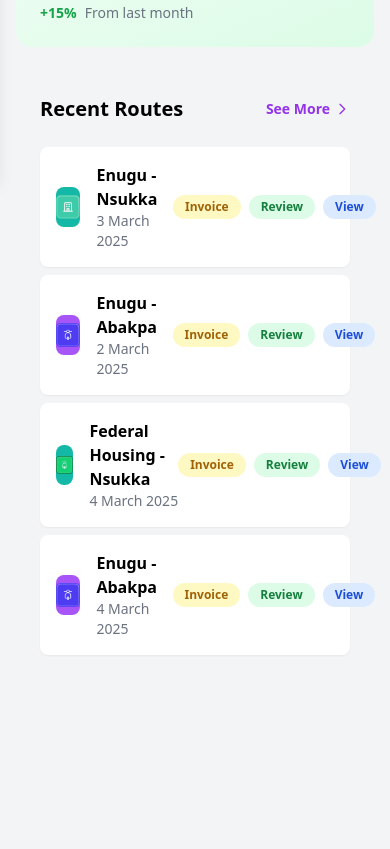
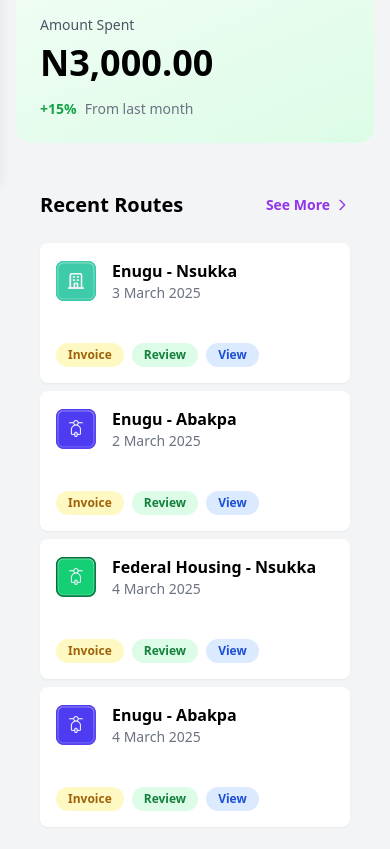
Before and after one commit to okoisorjr/CIE_Smart_Dashboard, a plain HTML site: page user.html in a window 390 px wide. Shown: the part 665-1514 px from the top of the page. Before the commit the page ends 1360 px from the top, so only its background shows below. Drawn offline with nearby package versions, Linux system fonts and the light colour scheme.

Commit message:
Update user.html

```diff
--- a/user.html
+++ b/user.html
@@ -16,10 +16,10 @@
 </head>
 <body class="bg-gray-100">
     <!-- Mobile Overlay -->
-    <div id="overlay" class="hidden fixed inset-0 bg-black bg-opacity-50 z-40 lg:hidden" onclick="toggleSidebar()"></div>
+    <div id="overlay" class="fixed inset-0 bg-black bg-opacity-50 z-40 lg:hidden hidden" onclick="toggleSidebar()"></div>
 
     <!-- Sidebar -->
-    <aside id="sidebar" class="fixed left-0 top-0 h-full w-64 bg-white shadow-lg transform -translate-x-full lg:translate-x-0 transition-transform duration-300 z-50">
+    <aside id="sidebar" class="fixed left-0 top-0 h-full w-64 bg-white shadow-lg transform -translate-x-full lg:translate-x-0 transition-transform duration-300 z-50 lg:z-auto">
         <div class="p-6">
             <div class="flex items-center justify-center w-16 h-16 mx-auto rounded-full">
                 <img src="assets/top-bar-logo.png" alt="User Avatar" class="w-full rounded-full">
@@ -100,7 +100,7 @@
                     </div>
 
                     <!-- Mobile Menu Button -->
-                    <button onclick="toggleSidebar()" class="lg:hidden p-2 rounded-md bg-white/20 backdrop-blur-sm">
+                    <button id="menuButton" class="lg:hidden p-2 rounded-md bg-white/20 backdrop-blur-sm">
                         <svg class="w-6 h-6 text-white" fill="none" stroke="currentColor" viewBox="0 0 24 24">
                             <path stroke-linecap="round" stroke-linejoin="round" stroke-width="2" d="M4 6h16M4 12h16M4 18h16"></path>
                         </svg>
@@ -125,7 +125,7 @@
             <div class="flex flex-col lg:flex-row gap-4 mb-6">
                 <div class="flex flex-col items-center ">
                     <div class="relative">
-                        <img src="assets/person.png" alt="David Ifeanyi" class="w-24 h-24 rounded-full lg:w-40 lg:h-40">
+                        <img src="assets/person.png" alt="David Ifeanyi" class="w-48 h-48 rounded-full">
                         <button class="absolute bottom-0 right-0 bg-white rounded-full p-1.5 shadow-lg">
                             <svg class="w-4 h-4 text-gray-600" fill="none" stroke="currentColor" viewBox="0 0 24 24">
                                 <path stroke-linecap="round" stroke-linejoin="round" stroke-width="2" d="M15.232 5.232l3.536 3.536m-2.036-5.036a2.5 2.5 0 113.536 3.536L6.5 21.036H3v-3.572L16.732 3.732z"></path>
@@ -170,9 +170,9 @@
                 <!-- Routes List -->
                 <div class="space-y-2">
                     <!-- Route 1 -->
-                    <div class="bg-white shadow-sm cursor-pointer flex items-center justify-between p-4 pointer rounded-lg transition">
-                        <div class="flex items-center gap-4">
-                            <div class="w-10 h-10 bg-teal-500 rounded-lg flex items-center justify-center">
+                    <div class="bg-white shadow-sm flex flex-col sm:flex-row items-start sm:items-center justify-between p-4 rounded-lg transition gap-10 lg:gap-3">
+                        <div class="flex items-center gap-4 w-full sm:w-auto">
+                            <div class="w-10 h-10 bg-teal-500 rounded-lg flex items-center justify-center flex-shrink-0">
                                 <img src="assets/route-1.png" alt="User Avatar" class="w-full">
                             </div>
                             <div>
@@ -180,7 +180,7 @@
                                 <p class="text-sm text-gray-500">3 March 2025</p>
                             </div>
                         </div>
-                        <div class="flex gap-2">
+                        <div class="flex gap-2 flex-wrap w-full sm:w-auto">
                             <span class="px-3 py-1 bg-yellow-100 text-yellow-700 rounded-full text-xs font-semibold">Invoice</span>
                             <span class="px-3 py-1 bg-green-100 text-green-700 rounded-full text-xs font-semibold">Review</span>
                             <button class="px-3 py-1 bg-blue-100 text-blue-700 rounded-full text-xs font-semibold hover:bg-blue-200">View</button>
@@ -188,9 +188,9 @@
                     </div>
 
                     <!-- Route 2 -->
-                    <div class="bg-white shadow-sm cursor-pointer flex items-center justify-between p-4 pointer rounded-lg transition">
-                        <div class="flex items-center gap-4">
-                            <div class="w-10 h-10 bg-purple-500 rounded-lg flex items-center justify-center">
+                    <div class="bg-white shadow-sm flex flex-col sm:flex-row items-start sm:items-center justify-between p-4 rounded-lg transition gap-10 lg:gap-3">
+                        <div class="flex items-center gap-4 w-full sm:w-auto">
+                            <div class="w-10 h-10 bg-purple-500 rounded-lg flex items-center justify-center flex-shrink-0">
                                 <img src="assets/route-2.png" alt="User Avatar" class="w-full">
                             </div>
                             <div>
@@ -198,7 +198,7 @@
                                 <p class="text-sm text-gray-500">2 March 2025</p>
                             </div>
                         </div>
-                        <div class="flex gap-2">
+                        <div class="flex gap-2 flex-wrap w-full sm:w-auto">
                             <span class="px-3 py-1 bg-yellow-100 text-yellow-700 rounded-full text-xs font-semibold">Invoice</span>
                             <span class="px-3 py-1 bg-green-100 text-green-700 rounded-full text-xs font-semibold">Review</span>
                             <button class="px-3 py-1 bg-blue-100 text-blue-700 rounded-full text-xs font-semibold hover:bg-blue-200">View</button>
@@ -206,9 +206,9 @@
                     </div>
 
                     <!-- Route 3 -->
-                    <div class="bg-white shadow-sm cursor-pointer flex items-center justify-between p-4 pointer rounded-lg transition">
-                        <div class="flex items-center gap-4">
-                            <div class="w-10 h-10 bg-teal-500 rounded-lg flex items-center justify-center">
+                    <div class="bg-white shadow-sm flex flex-col sm:flex-row items-start sm:items-center justify-between p-4 rounded-lg transition gap-10 lg:gap-3">
+                        <div class="flex items-center gap-4 w-full sm:w-auto">
+                            <div class="w-10 h-10 bg-teal-500 rounded-lg flex items-center justify-center flex-shrink-0">
                                 <img src="assets/route-3.png" alt="User Avatar" class="w-full">
                             </div>
                             <div>
@@ -216,7 +216,7 @@
                                 <p class="text-sm text-gray-500">4 March 2025</p>
                             </div>
                         </div>
-                        <div class="flex gap-2">
+                        <div class="flex gap-2 flex-wrap w-full sm:w-auto">
                             <span class="px-3 py-1 bg-yellow-100 text-yellow-700 rounded-full text-xs font-semibold">Invoice</span>
                             <span class="px-3 py-1 bg-green-100 text-green-700 rounded-full text-xs font-semibold">Review</span>
                             <button class="px-3 py-1 bg-blue-100 text-blue-700 rounded-full text-xs font-semibold hover:bg-blue-200">View</button>
@@ -224,9 +224,9 @@
                     </div>
 
                     <!-- Route 4 -->
-                    <div class="bg-white shadow-sm cursor-pointer flex items-center justify-between p-4 pointer rounded-lg transition">
-                        <div class="flex items-center gap-4">
-                            <div class="w-10 h-10 bg-purple-500 rounded-lg flex items-center justify-center">
+                    <div class="bg-white shadow-sm flex flex-col sm:flex-row items-start sm:items-center justify-between p-4 rounded-lg transition gap-10 lg:gap-3">
+                        <div class="flex items-center gap-4 w-full sm:w-auto">
+                            <div class="w-10 h-10 bg-purple-500 rounded-lg flex items-center justify-center flex-shrink-0">
                                 <img src="assets/route-2.png" alt="User Avatar" class="w-full">
                             </div>
                             <div>
@@ -234,7 +234,7 @@
                                 <p class="text-sm text-gray-500">4 March 2025</p>
                             </div>
                         </div>
-                        <div class="flex gap-2">
+                        <div class="flex gap-2 flex-wrap w-full sm:w-auto">
                             <span class="px-3 py-1 bg-yellow-100 text-yellow-700 rounded-full text-xs font-semibold">Invoice</span>
                             <span class="px-3 py-1 bg-green-100 text-green-700 rounded-full text-xs font-semibold">Review</span>
                             <button class="px-3 py-1 bg-blue-100 text-blue-700 rounded-full text-xs font-semibold hover:bg-blue-200">View</button>
@@ -254,14 +254,27 @@
             overlay.classList.toggle('overlay-active');
         }
 
+        // Mobile menu button click handler
+        document.getElementById('menuButton').addEventListener('click', function(e) {
+            e.stopPropagation();
+            toggleSidebar();
+            console.log('Menu button clicked');
+        });
+
+        // Overlay click handler
+        document.getElementById('overlay').addEventListener('click', function() {
+            toggleSidebar();
+        });
+
         // Close sidebar when clicking outside on mobile
         document.addEventListener('click', function(event) {
             const sidebar = document.getElementById('sidebar');
             const overlay = document.getElementById('overlay');
+            const menuButton = document.getElementById('menuButton');
             const isClickInsideSidebar = sidebar.contains(event.target);
-            const isHamburgerButton = event.target.closest('button');
+            const isMenuButton = menuButton.contains(event.target);
 
-            if (!isClickInsideSidebar && !isHamburgerButton && sidebar.classList.contains('sidebar-active')) {
+            if (!isClickInsideSidebar && !isMenuButton && sidebar.classList.contains('sidebar-active')) {
                 sidebar.classList.remove('sidebar-active');
                 overlay.classList.remove('overlay-active');
             }
```
